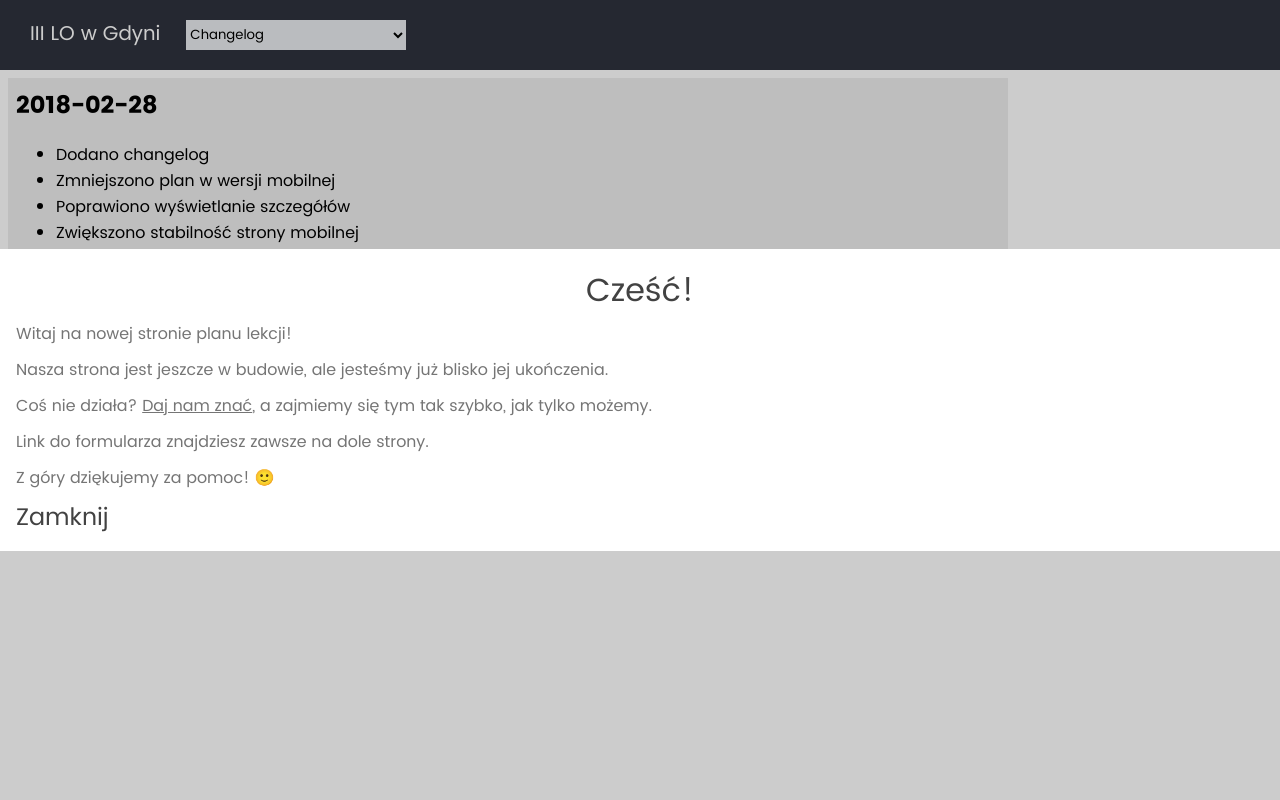
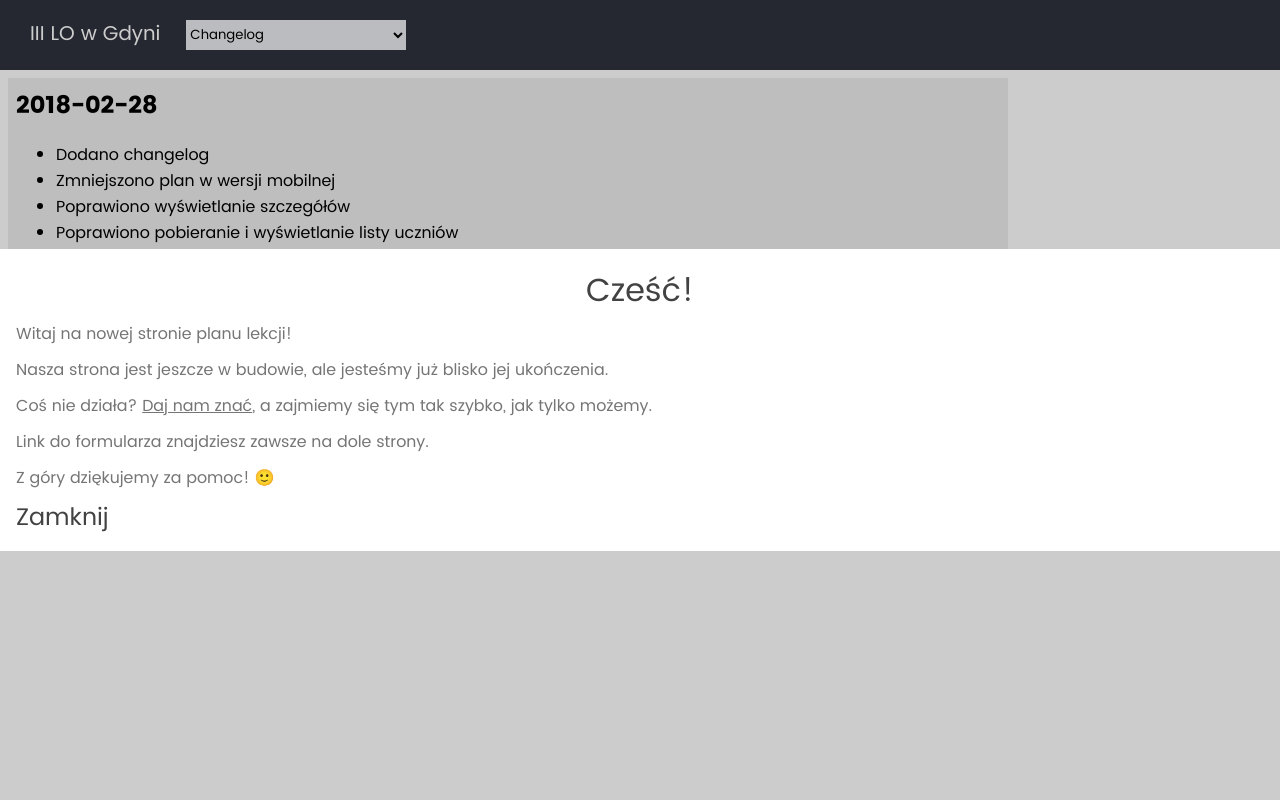
Before and after one commit to cerber-os/lo3-chmura, a Django app: page /changelog/ in a window 1280 px wide. Run offline with Django 3.2, Linux system fonts and the light colour scheme.

Commit message:
Update changelog

```diff
--- a/chmura/templates/chmura/changelog.html
+++ b/chmura/templates/chmura/changelog.html
@@ -13,7 +13,7 @@
 		<li>Dodano changelog</li>
 		<li>Zmniejszono plan w wersji mobilnej</li>
 		<li>Poprawiono wyświetlanie szczegółów</li>
-		<li>Zwiększono stabilność strony mobilnej</li>
+		<li>Poprawiono pobieranie i wyświetlanie listy uczniów</li>
 	</ul>
 	<p>
 		Otrzymujemy też liczne zgłoszenia o błędach od użytkowników iPhone'ów
```
